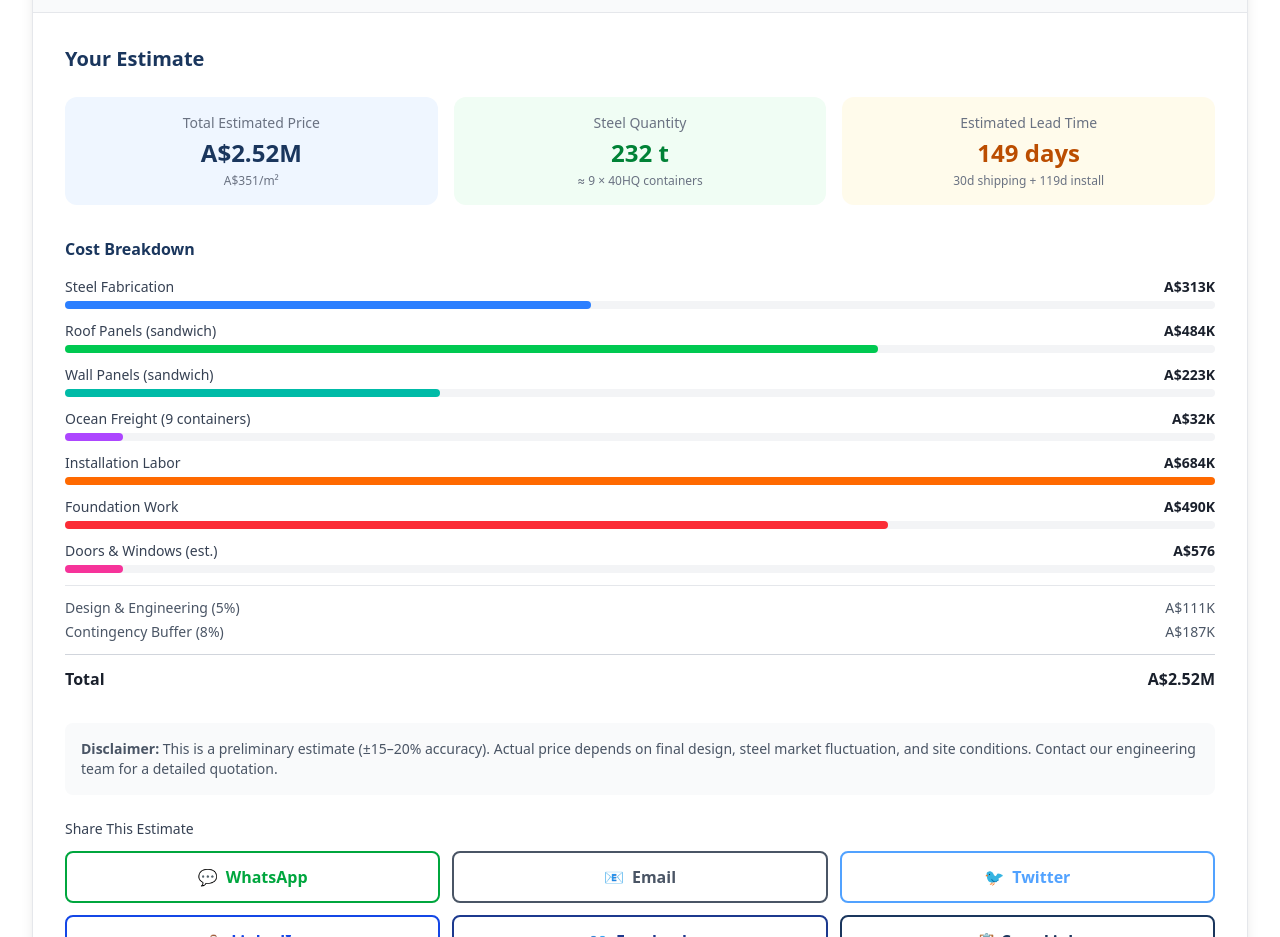
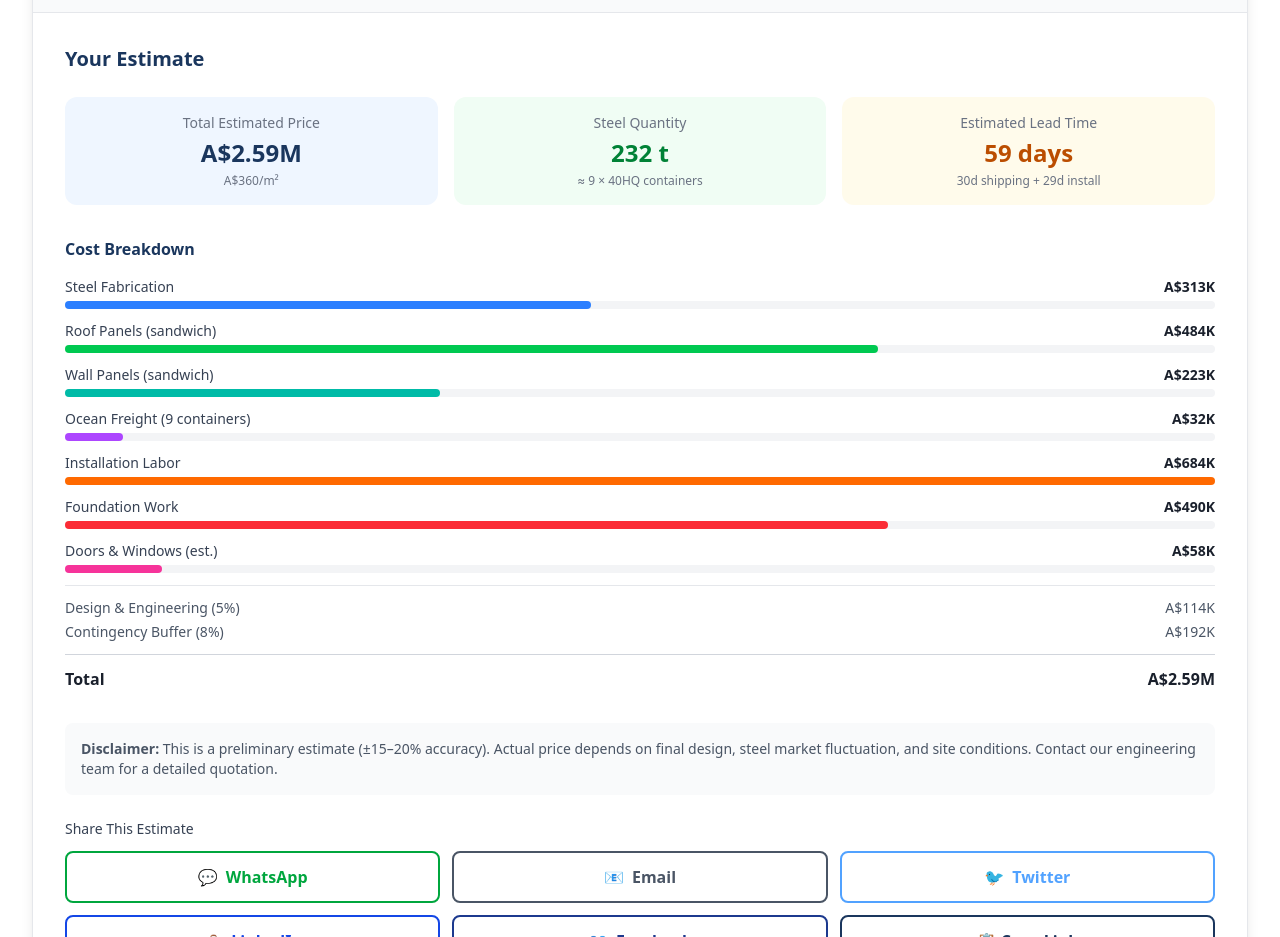
Before and after one commit to kangguangjian91-max/Laotie, a Next.js app: page /calculator in a window 1280 px wide. Shown: the part 1060-1997 px from the top of the page. Built offline with nearby package versions, Linux system fonts and the light colour scheme.

Commit message:
fix: 计算器安装时间公式错误(多乘7)+门窗费用偏低

```diff
--- a/src/components/Calculator.tsx
+++ b/src/components/Calculator.tsx
@@ -240,7 +240,7 @@ export default function Calculator() {
     const costShipping = containers * cfg.shippingPerContainer;
     const costInstall = area * cfg.install;
     const costFoundation = area * cfg.foundation;
-    const costDoors = area * (cfg.doors / 100);
+    const costDoors = area * cfg.doors;
     const costMezzanine = mezzanineArea > 0 ? mezzanineArea * cfg.steel * 0.35 : 0;
 
     const subtotal =
@@ -257,7 +257,7 @@ export default function Calculator() {
     const costContingency = (subtotal + costDesign) * (cfg.contingency / 100);
     const total = subtotal + costDesign + costContingency;
 
-    const installDays = Math.ceil(area / 500) * 7 + cfg.installDaysBase;
+    const installDays = Math.ceil(area / 500) + cfg.installDaysBase;
 
     setResult({
       area,
```
